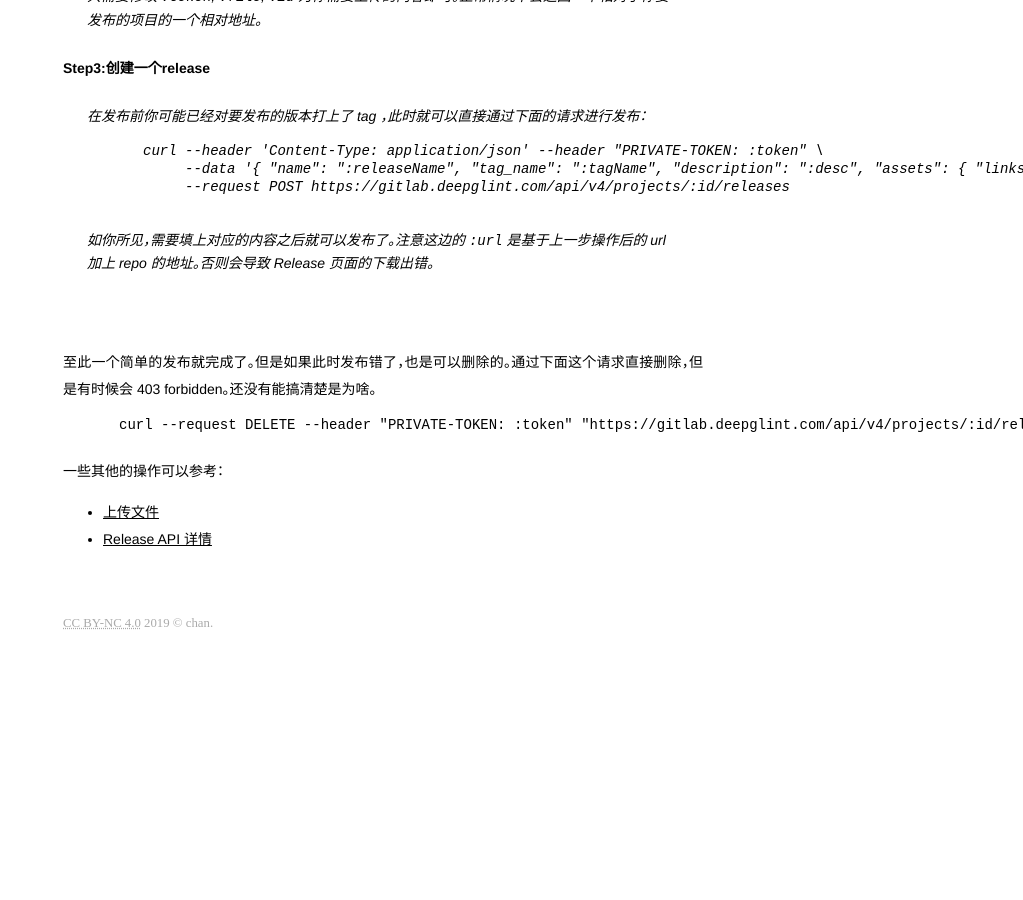
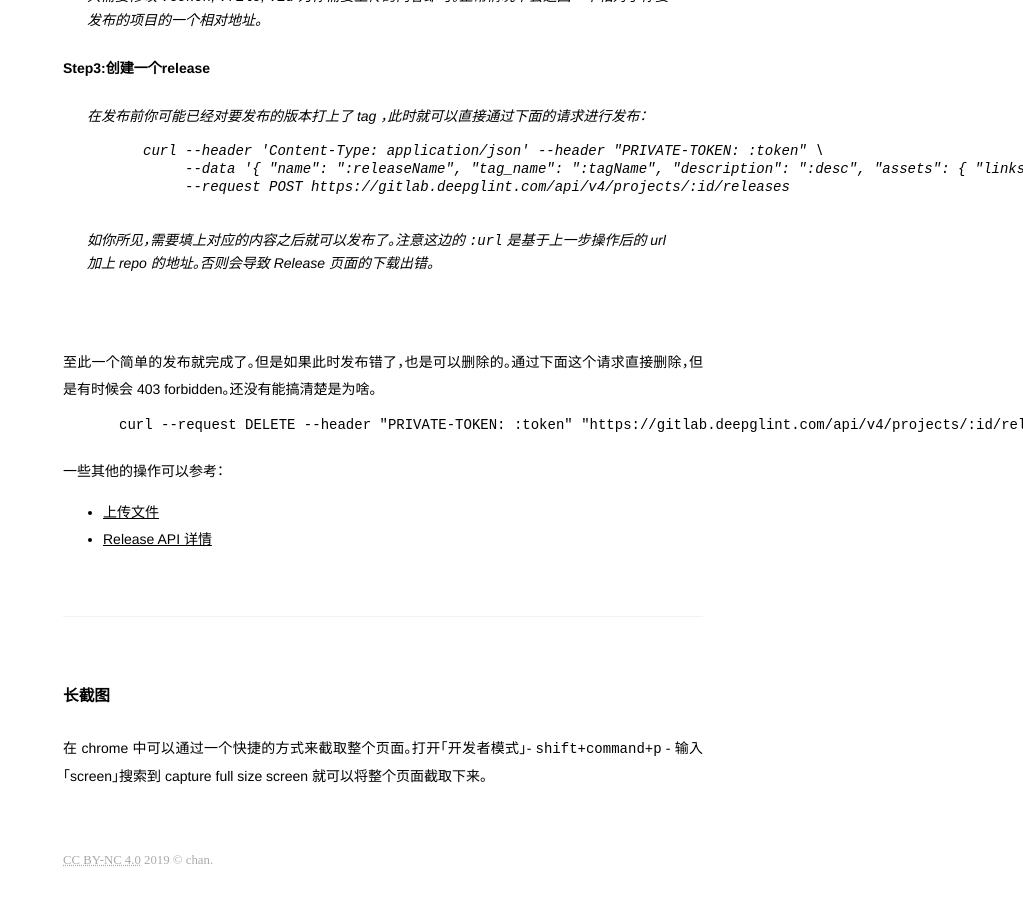
Before and after one commit to JesseEisen/chan, a Jekyll site: the page built from _posts/2019-12-12-small-skil.md, in a window 1280 px wide and 900 px high, scrolled down 818 px. Shown: the whole window, without its empty margins (257-1280 px from the left). Built offline with Jekyll 4.4.1, drawn with Linux system fonts in a browser that asks for light colours; our own code applies the rules of GitHub Pages for plain Markdown files; before the commit the page ends 1481 px from its top, so only the background shows below that.

Commit message:
add new small skill

```diff
--- a/_posts/2019-12-12-small-skil.md
+++ b/_posts/2019-12-12-small-skil.md
@@ -57,3 +57,9 @@ curl --request DELETE --header "PRIVATE-TOKEN: :token" "https://gitlab.deepglint
 
 + [上传文件](https://docs.gitlab.com/ee/api/projects.html#upload-a-file)
 + [Release API 详情](https://docs.gitlab.com/ee/api/releases/index.html)
+
+---
+
+### 长截图
+
+在 chrome 中可以通过一个快捷的方式来截取整个页面。打开「开发者模式」- 	`shift+command+p`  -  输入 「screen」搜索到 capture full size screen 就可以将整个页面截取下来。
```
